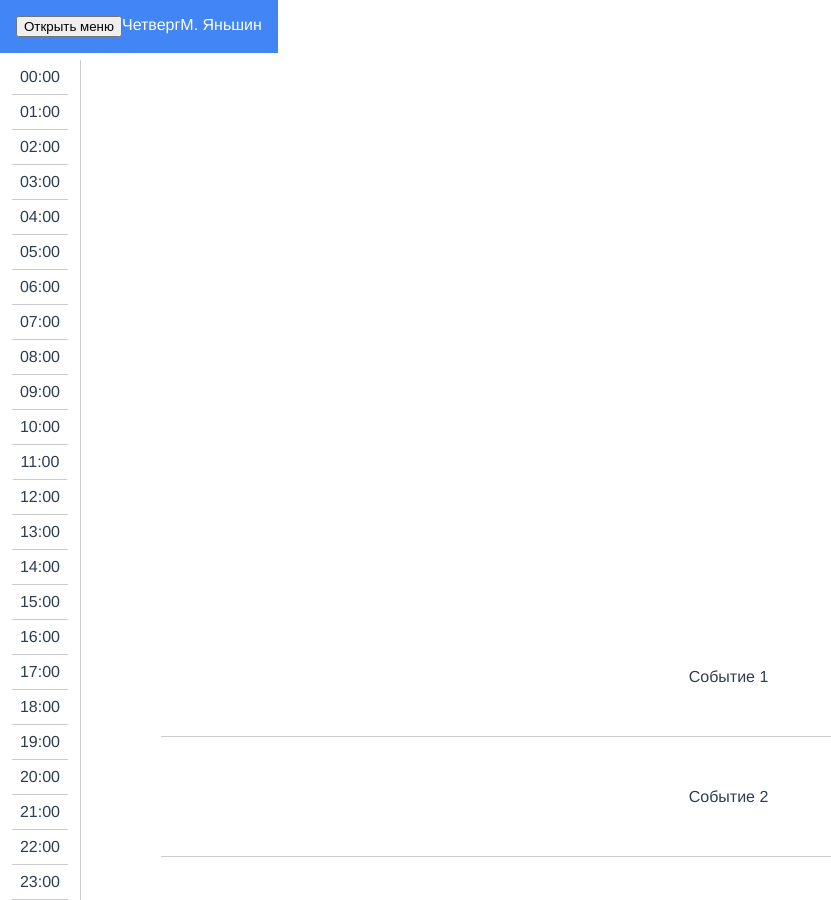
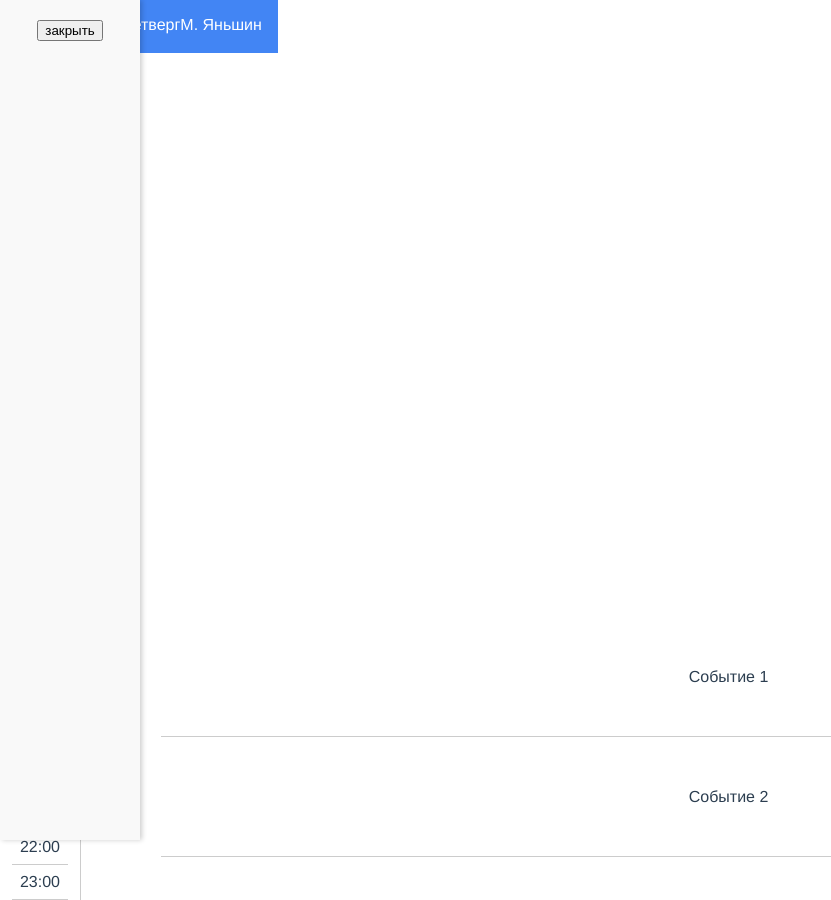
Before and after one commit to MikeYanshin/GreatDayApp, a Vue app: page / in a window 1280 px wide. Both pictures are taken after a click on the button "Открыть меню". Shown: the whole page, without its empty margins (0-831 px from the left). Built offline with nearby package versions, Linux system fonts and the light colour scheme.

Commit message:
Добавил пинию и добавил стейт в компоненты

```diff
--- a/package.json
+++ b/package.json
@@ -10,6 +10,7 @@
   },
   "dependencies": {
     "core-js": "^3.8.3",
+    "pinia": "^2.1.4",
     "vue": "^3.2.13",
     "vue-router": "^4.0.3"
   },
@@ -34,6 +35,7 @@
     "jest": "^27.0.5",
     "prettier": "^2.4.1",
     "ts-jest": "^27.0.4",
-    "typescript": "~4.5.5"
+    "typescript": "~4.5.5",
+    "vue-cli-plugin-pinia": "~0.2.4"
   }
 }
--- a/src/App.vue
+++ b/src/App.vue
@@ -1,12 +1,10 @@
 <template>
   <app-header />
   <router-view />
-  <side-menu />
 </template>
 
 <script lang="ts" setup>
 import AppHeader from "./views/AppHeader.vue";
-import SideMenu from "./components/SideMenu.vue";
 </script>
 <style>
 #app {
--- a/src/components/SideMenu.vue
+++ b/src/components/SideMenu.vue
@@ -1,17 +1,13 @@
 <template>
-  <transition name="slide">
-    <div v-if="isMenuOpen" class="side-menu">
-      <router-link to="/">Home</router-link>
-      <router-link to="/about">About</router-link>
-      <router-link to="/contact">Contact</router-link>
-    </div>
-  </transition>
+  <div class="side-menu">
+    <button @click="sideMenuStore.toggleSideMenu()">закрыть</button>
+  </div>
 </template>
 
 <script setup lang="ts">
-import { ref } from "vue";
+import { useSideMenuStore } from "@/store";
 
-const isMenuOpen = ref(false);
+const sideMenuStore = useSideMenuStore();
 </script>
 
 <style scoped>
@@ -21,20 +17,10 @@ const isMenuOpen = ref(false);
   top: 0;
   left: 0;
   height: 100vh;
-  width: 200px;
-  background-color: #333;
+  width: 100px;
+  background-color: #f9f9f9;
   color: #fff;
   padding: 20px;
   box-shadow: 2px 0 5px rgba(0, 0, 0, 0.2);
 }
-
-.slide-enter-active,
-.slide-leave-active {
-  transition: transform 0.5s;
-}
-
-.slide-enter,
-.slide-leave-to {
-  transform: translateX(-100%);
-}
 </style>
--- a/src/main.ts
+++ b/src/main.ts
@@ -1,5 +1,6 @@
 import { createApp } from "vue";
 import App from "./App.vue";
 import router from "./router";
+import { createPinia } from "pinia";
 
-createApp(App).use(router).mount("#app");
+createApp(App).use(createPinia()).use(router).mount("#app");
--- /dev/null
+++ b/src/store/index.ts
@@ -0,0 +1,29 @@
+import { defineStore } from "pinia";
+
+export const useCounterStore = defineStore("counter", {
+  state: () => ({ count: 0 }),
+  getters: {
+    double: (state) => state.count * 2,
+  },
+  actions: {
+    increment() {
+      this.count++;
+    },
+  },
+});
+
+export const useSideMenuStore = defineStore("side-menu", {
+  state: () => ({
+    isOpen: false,
+  }),
+  getters: {
+    // double: (state) => state.count * 2,
+  },
+  actions: {
+    toggleSideMenu() {
+      console.log("toggle");
+
+      this.isOpen = !this.isOpen;
+    },
+  },
+});
--- a/src/views/AppHeader.vue
+++ b/src/views/AppHeader.vue
@@ -4,10 +4,25 @@
     <span>{{ currentDay }}</span>
     <span>М. Яньшин</span>
   </header>
+
+  <transition name="slide">
+    <side-menu v-if="isMenuOpen" />
+  </transition>
 </template>
 
 <script lang="ts" setup>
+import SideMenu from "@/components/SideMenu.vue";
 import { computed } from "vue";
+
+import { useSideMenuStore } from "@/store";
+
+const sideMenuStore = useSideMenuStore();
+
+const isMenuOpen = computed(() => {
+  console.log(sideMenuStore.isOpen);
+
+  return sideMenuStore.isOpen;
+});
 
 const currentDay = computed(() => {
   const date = new Date();
@@ -17,7 +32,7 @@ const currentDay = computed(() => {
 
 // Функция для открытия/закрытия бокового меню
 const toggleSideMenu = () => {
-  // Реализуйте свою логику открытия/закрытия бокового меню
+  sideMenuStore.toggleSideMenu();
 };
 </script>
 
@@ -32,4 +47,14 @@ header {
   background-color: #4285f4;
   color: white;
 }
+
+.slide-enter-active,
+.slide-leave-active {
+  transition: transform 0.5s;
+}
+
+.slide-enter,
+.slide-leave-to {
+  transform: translateX(-100%);
+}
 </style>
```
Also changed, not shown: 1 other file (tests, documents, lock files or other folders).
